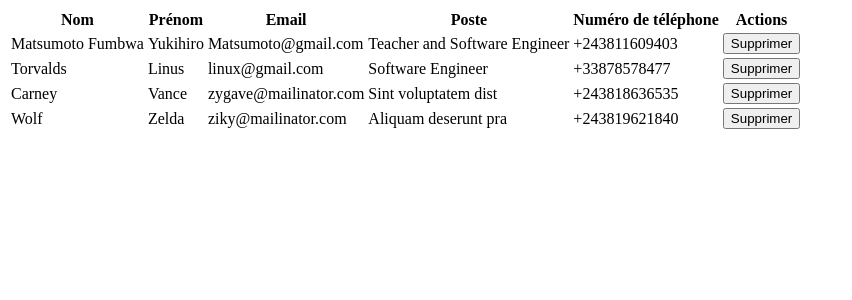
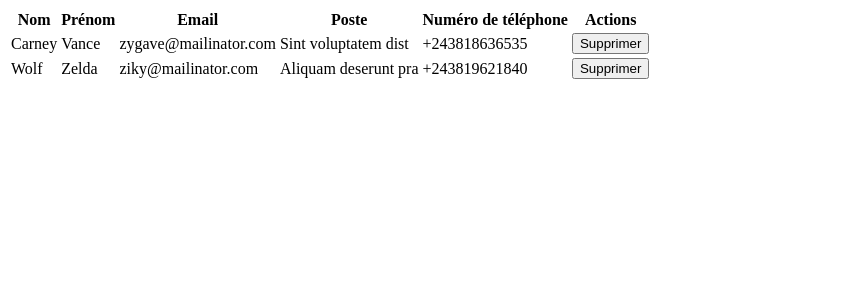
Before and after one commit to jochri3/contacts_list_1_3_december_2021, a React (Create React App) app: page / in a window 1280 px wide. Shown: the top 300 px of the page, without its empty margins (0-852 px from the left). Built offline with nearby package versions, Linux system fonts and the light colour scheme; data requests are answered from the project's data file.

Commit message:
remove then block from asy-await

```diff
--- a/mock-api/database.json
+++ b/mock-api/database.json
@@ -1,23 +1,5 @@
 {
   "contacts": [
-    {
-      "id": "607cf129311fcb0015dd6e89",
-      "first_name": "Yukihiro",
-      "last_name": "Matsumoto Fumbwa",
-      "email": "Matsumoto@gmail.com",
-      "phone_number": "+243811609403",
-      "position": "Teacher and Software Engineer",
-      "work_address": "Tokyo"
-    },
-    {
-      "id": "607cf19e311fcb0015dd6e8b",
-      "first_name": "Linus",
-      "last_name": "Torvalds",
-      "email": "linux@gmail.com",
-      "phone_number": "+33878578477",
-      "position": "Software Engineer",
-      "work_address": "Helsinki"
-    },
     {
       "id": "6091374a5516790015430f3a",
       "first_name": "Vance",
--- a/src/components/app.tsx
+++ b/src/components/app.tsx
@@ -11,9 +11,10 @@ const App: React.FC = () => {
   async function fetchContacts(): Promise<IContact[]> {
     let contacts: IContact[] = [];
     try {
-      contacts = await axios
-        .get<IContact[]>("http://localhost:3333/contacts")
-        .then((res) => res.data);
+      const response = await axios.get<IContact[]>(
+        "http://localhost:3333/contacts"
+      );
+      contacts = response.data;
     } catch (error) {
       console.error(error);
     }
```
